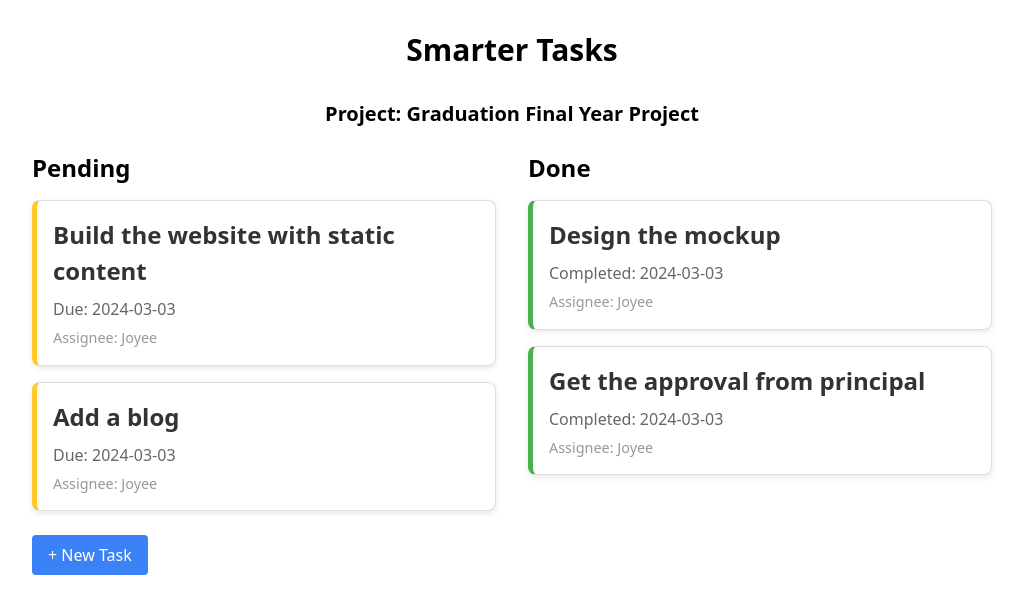
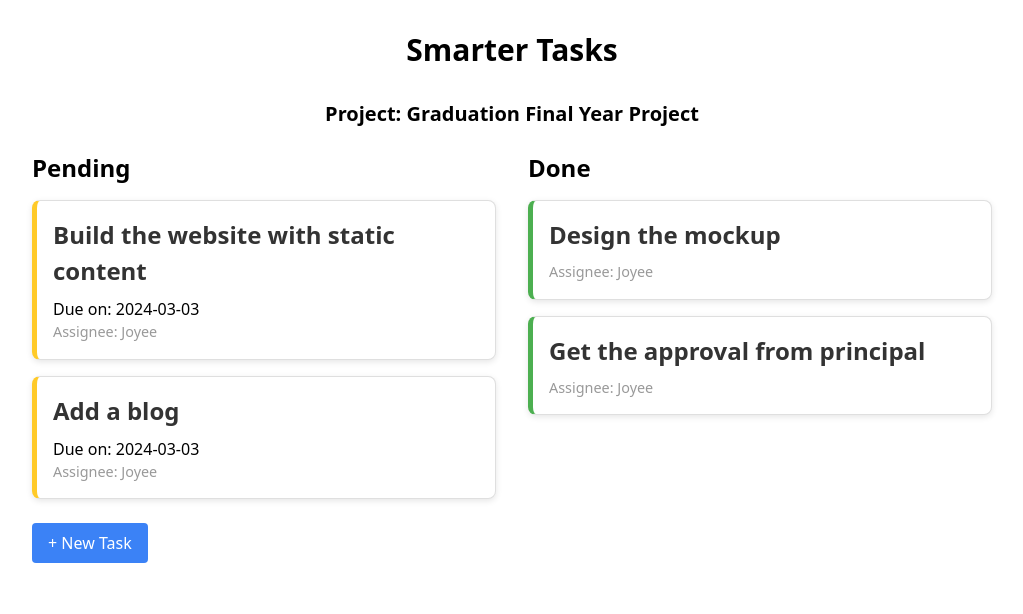
Before and after one commit to Joyee2004/wd301, a React (Vite) app in the folder hello-react/: page / in a window 1280 px wide. Shown: the top 614 px of the page, without its empty margins (128-1151 px from the left). Built offline with nearby package versions, Linux system fonts and the light colour scheme.

Commit message:
added conditional rendering of completeddate and dueDate

```diff
--- a/hello-react/src/TaskCard.tsx
+++ b/hello-react/src/TaskCard.tsx
@@ -1,21 +1,26 @@
-
 import React from 'react';
 import './TaskCard.css';
+
 interface TaskCardProps {
   card: string;
   title: string;
   dueDate?: Date;
-  completedAtTime?: Date;
+  completedAtDate?: Date;
   assigneeName: string;
 }
-const TaskCard: React.FC<TaskCardProps> = ({ card, title, dueDate, completedAtTime, assigneeName }) => {
+
+const TaskCard: React.FC<TaskCardProps> = ({ card, title, dueDate, completedAtDate, assigneeName }) => {
   return (
     <div className={`TaskItem ${card === 'pending' ? 'pending' : 'completed'}`}>
       <h3 className="title">{title}</h3>
-      {dueDate && <p className="status">Due: {dueDate.toLocaleDateString("en-CA")}</p>}
-      {completedAtTime && <p className="status">Completed: {completedAtTime.toLocaleDateString("en-CA")}</p>}
+
+      {completedAtDate && <p className="status">Completed: {completedAtDate.toLocaleDateString("en-CA")}</p>}
+      {!completedAtDate && dueDate && (
+        <p>Due on: {dueDate.toLocaleDateString("en-CA")}</p>
+      )}
       <p className="assignee">Assignee: {assigneeName}</p>
     </div>
   );
 };
+
 export default TaskCard;
```
